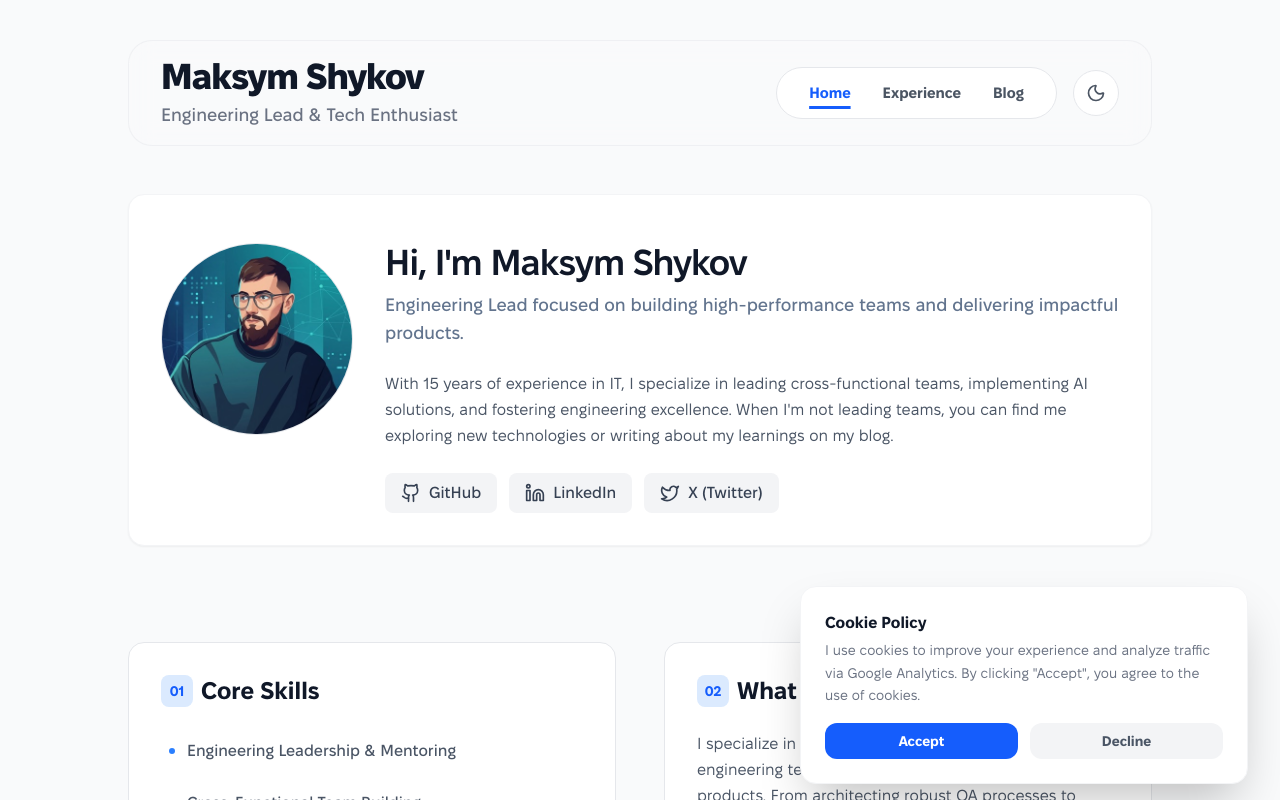
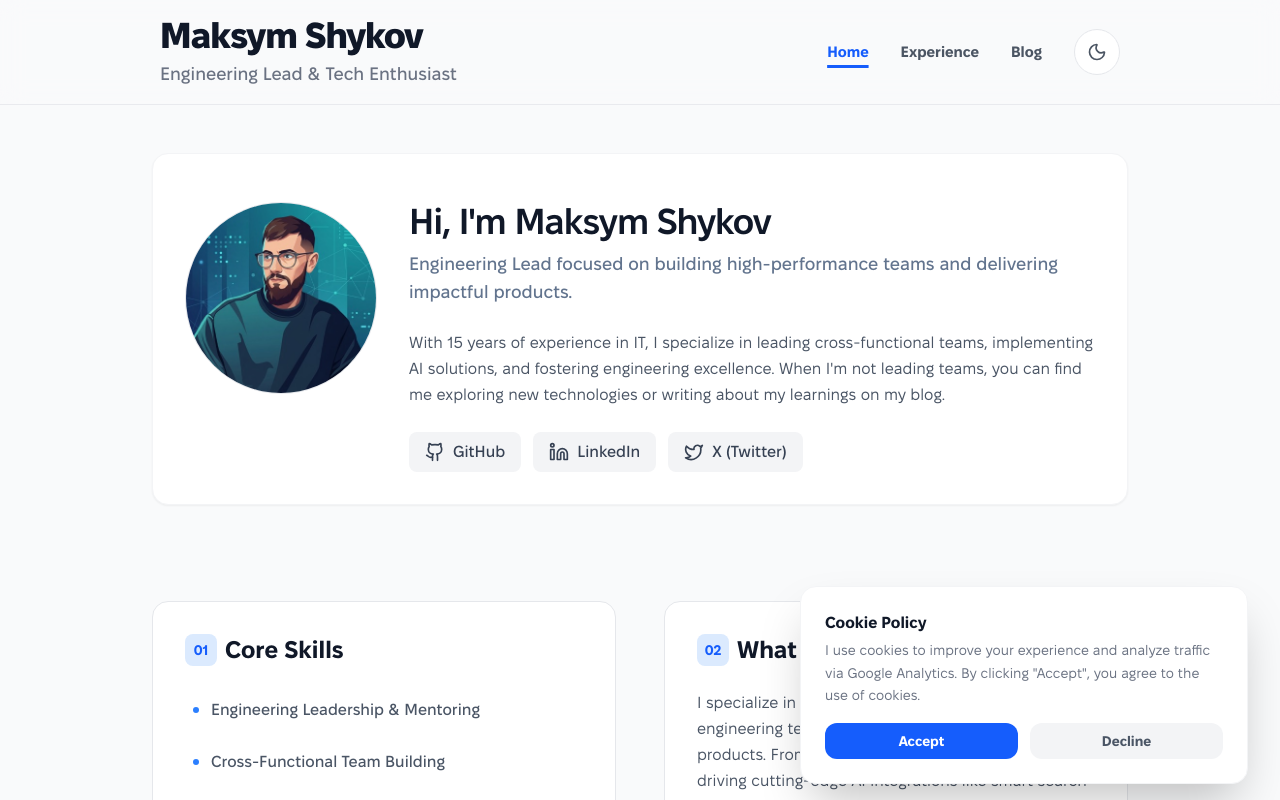
Before and after one commit to mshykov/shykov.dev, a React (Vite) app: page / in a window 1280 px wide. Shown: the top 800 px of the page. Built offline with nearby package versions, Linux system fonts and the light colour scheme.

Commit message:
feat: redesign header to be full-width and add auto-scroll to top on route change

```diff
--- a/src/App.tsx
+++ b/src/App.tsx
@@ -1,5 +1,6 @@
 import { BrowserRouter, Routes, Route } from 'react-router-dom';
 import { Suspense, lazy } from 'react';
+import ScrollToTop from './components/ScrollToTop';
 
 const Layout = lazy(() => import('./components/Layout'));
 const Home = lazy(() => import('./pages/Home'));
@@ -9,6 +10,7 @@ const Blog = lazy(() => import('./pages/Blog'));
 function App() {
   return (
     <BrowserRouter>
+      <ScrollToTop />
       <Suspense fallback={<div className="flex items-center justify-center min-h-screen">Loading…</div>}>
         <Routes>
           <Route path="/" element={<Layout />}>
--- a/src/components/Layout.tsx
+++ b/src/components/Layout.tsx
@@ -64,6 +64,7 @@ const Layout = () => {
     <div className="layout-root">
       {/* Header */}
       <header className="layout-header">
+        <div className="layout-header-inner w-full">
           <Link to="/" className="site-brand -m-2 p-2 rounded-xl transition-colors">
             <h1 className="text-4xl font-extrabold text-gray-900 dark:text-white tracking-tight mb-1">
               Maksym Shykov
@@ -110,6 +111,7 @@ const Layout = () => {
             >
               {isDark ? <Sun className="w-5 h-5" /> : <Moon className="w-5 h-5" />}
             </button>
+          </div>
         </div>
       </header>
 
--- /dev/null
+++ b/src/components/ScrollToTop.tsx
@@ -0,0 +1,12 @@
+import { useEffect } from 'react';
+import { useLocation } from 'react-router-dom';
+
+export default function ScrollToTop() {
+  const { pathname } = useLocation();
+
+  useEffect(() => {
+    window.scrollTo(0, 0);
+  }, [pathname]);
+
+  return null;
+}
--- a/src/index.css
+++ b/src/index.css
@@ -146,46 +146,46 @@
 
   /* Layout styles */
   .layout-root {
-    min-height: 100vh; /* min-h-screen */
+    min-height: 100vh;
     display: flex;
     flex-direction: column;
     align-items: center;
-    padding-top: 2.5rem; /* pt-10 */
-    padding-left: 1rem; /* px-4 (left) */
-    padding-right: 1rem; /* px-4 (right) */
+    padding: 0;
     font-family: var(--font-sans);
-    transition: background-color 0.2s, color 0.2s; /* transition-colors duration-200 */
-    background-color: #f9fafb; /* gray-50 */
+    transition: background-color 0.2s, color 0.2s;
+    background-color: #f9fafb;
   }
   .dark .layout-root {
     background-color: #111827; /* gray-900 */
   }
   .layout-header {
     position: sticky;
-    top: 1rem;
+    top: 0;
     z-index: 40;
     width: 100%;
-    max-width: 64rem; /* max-w-5xl */
-    margin-bottom: 3rem; /* mb-12 */
+    margin-bottom: 3rem;
+    background-color: rgba(249, 250, 251, 0.85);
+    -webkit-backdrop-filter: blur(12px);
+    backdrop-filter: blur(12px);
+    border-bottom: 1px solid rgba(229, 231, 235, 0.8);
+    transition: background-color 0.2s, border-color 0.2s;
+  }
+  .dark .layout-header {
+    background-color: rgba(17, 24, 39, 0.85);
+    border-bottom-color: rgba(55, 65, 81, 0.8);
+  }
+  .layout-header-inner {
+    max-width: 64rem;
+    margin: 0 auto;
     display: flex;
     flex-direction: column;
     justify-content: space-between;
     align-items: center;
-    gap: 1.5rem; /* gap-6 */
-    background-color: rgba(249, 250, 251, 0.85); /* gray-50 slightly transparent */
-    -webkit-backdrop-filter: blur(12px);
-    backdrop-filter: blur(12px);
+    gap: 1.5rem;
     padding: 1rem 1.5rem;
-    border-radius: 1.5rem; /* rounded-3xl */
-    border: 1px solid rgba(229, 231, 235, 0.5); /* subtle border */
-    transition: background-color 0.2s, border-color 0.2s;
-  }
-  .dark .layout-header {
-    background-color: rgba(17, 24, 39, 0.85); /* gray-900 slightly transparent */
-    border-color: rgba(55, 65, 81, 0.5);
   }
   @media (min-width: 768px) {
-    .layout-header {
+    .layout-header-inner {
       flex-direction: row;
       text-align: left;
       padding: 1rem 2rem;
@@ -195,25 +195,14 @@
     display: block;
   }
   .layout-nav {
-    padding-left: 2rem; /* Increased px-8 */
-    padding-right: 2rem;
-    padding-top: 0.875rem; /* Increased py-3.5 */
-    padding-bottom: 0.875rem;
-    border-radius: 9999px; /* rounded-full */
-    transition: background-color, border-color 0.2s ease-in-out;
-    background-color: #ffffff;
-    border: 1px solid #e5e7eb; /* gray-200 */
+    padding-left: 1rem;
+    padding-right: 1rem;
+    padding-top: 0.5rem;
+    padding-bottom: 0.5rem;
+    background-color: transparent;
+    border: none;
   }
-  .layout-nav:hover {
-    border-color: #d1d5db; /* gray-300 */
-  }
-  .dark .layout-nav {
-    background-color: #111827;
-    border-color: #374151;
-  }
-  .dark .layout-nav:hover {
-    border-color: #4b5563; /* gray-600 */
-  }
+  /* removed layout-nav borders */
   .layout-nav-list {
     display: flex;
     gap: 2rem; /* Increased space-x-8 */
@@ -242,19 +231,23 @@
   }
   .layout-main {
     width: 100%;
-    max-width: 64rem; /* matched to footer max-w-5xl */
+    max-width: 64rem;
     margin-left: auto;
     margin-right: auto;
+    padding-left: 1.5rem;
+    padding-right: 1.5rem;
     flex-grow: 1;
   }
   .layout-footer {
     width: 100%;
     max-width: 64rem;
-    margin-top: 10rem; /* Increased from 5rem (mt-20) to 10rem (mt-40) */
-    padding-top: 3rem; /* pt-12 */
-    padding-bottom: 2.5rem; /* pb-10 */
+    margin-top: 10rem;
+    padding-top: 3rem;
+    padding-bottom: 2.5rem;
+    padding-left: 1.5rem;
+    padding-right: 1.5rem;
     transition: background-color 0.2s, color 0.2s, border-color 0.2s;
-    border-top: 1px solid #e5e7eb; /* gray-200 */
+    border-top: 1px solid #e5e7eb;
   }
   .dark .layout-footer {
     border-top-color: #1f2937; /* gray-800 */
```
Lines whose indentation alone changed are shown as unchanged.
